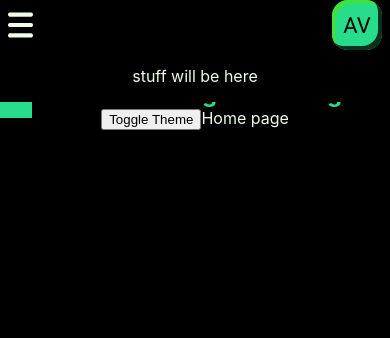
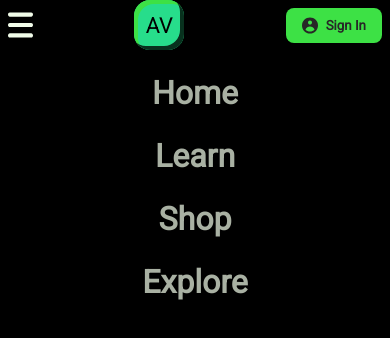
Before and after one commit to Maciej-Clanet/va_frontend_classroom, a React (Create React App) app: page / in a window 390 px wide. Both pictures are taken after a click on the icon 20 px from the left and 25 px from the top of the page. Shown: the top 338 px of the page. Built offline with nearby package versions, Linux system fonts and the light colour scheme.

Commit message:
Mobile header component s

```diff
--- a/src/Components/MobileHeader/MobileHeader.css
+++ b/src/Components/MobileHeader/MobileHeader.css
@@ -1,6 +1,7 @@
 .mobile-header{
     display: flex;
     justify-content: space-between;
+    align-items: center;
     padding: 0px 8px;
 }
 
--- a/src/Components/MobileHeader/MobileHeader.js
+++ b/src/Components/MobileHeader/MobileHeader.js
@@ -2,17 +2,25 @@ import "./MobileHeader.css"
 import Logo from "../Logo/Logo";
 import OpenMenuButton from "../OpenMenuButton/OpenMenuButton";
 import MobileMenu from "../MobileMenu/MobileMenu";
+import PrimaryIconButton from "../PrimaryIconButton/PrimaryIconButton";
+
+import { ReactComponent as UserIcon } from "../../Assets/Icons/UserIcon.svg"
+
 
 import { useState } from "react";
+import {useNavigate} from "react-router-dom"
 
-const MobileHeader = () =>{
+const MobileHeader = () => {
+    const navigate = useNavigate()
+
     const [isMenuOpen, setIsMenuOpen] = useState(false)
-    return(
+    return (
         <header className="mobile-header">
             <OpenMenuButton
                 action={() => setIsMenuOpen(!isMenuOpen)} />
-            <Logo/>
-            {isMenuOpen && <MobileMenu/>}
+            <Logo />
+            <PrimaryIconButton text="Sign In" icon={<UserIcon/>} onClick={() => navigate("/Login")} />
+            {isMenuOpen && <MobileMenu />}
         </header>
     )
 }
--- a/src/Components/MobileMenu/MobileMenu.css
+++ b/src/Components/MobileMenu/MobileMenu.css
@@ -1,6 +1,7 @@
 .mobile-menu{
     display: flex;
     flex-direction: column;
+    gap: 8px;
 
     background-color: var(--background-color);
     color: var(--text-color);
--- a/src/Components/MobileMenu/MobileMenu.js
+++ b/src/Components/MobileMenu/MobileMenu.js
@@ -1,9 +1,13 @@
 import "./MobileMenu.css"
+import MobileNavLink from "../MobileNavLink/MobileNavLink";
 
 const MobileMenu = () => {
     return(
         <div className="mobile-menu">
-            stuff will be here
+            <MobileNavLink text="Home" path="/"/>
+            <MobileNavLink text="Learn" path="/Learn"/>
+            <MobileNavLink text="Shop" path="/Shop"/>
+            <MobileNavLink text="Explore" path="/Explore"/>
         </div>
     )
 }
--- /dev/null
+++ b/src/Components/MobileNavLink/MobileNavLink.css
@@ -0,0 +1,13 @@
+.mobile-nav-link{
+    background: none;
+    border: none;
+    color: var(--text-color);
+    cursor: pointer;
+    /* border: 1px solid red; */
+    opacity: 0.7;
+    &:hover{
+        opacity: 1;
+        text-shadow: 1px 1px 2px rgba(0,0,0,0.5);
+        background-color: var(--accent-color);
+    }
+}
--- /dev/null
+++ b/src/Components/MobileNavLink/MobileNavLink.js
@@ -0,0 +1,10 @@
+import "./MobileNavLink.css"
+import {useNavigate} from "react-router-dom";
+
+const MobileNavLink = ({text, path}) => {
+    const navigate = useNavigate()
+
+    return <button className="mobile-nav-link" onClick={() => navigate(path)}><span className="text-headline">{text}</span></button>
+}
+
+export default MobileNavLink
--- /dev/null
+++ b/src/Components/PrimaryIconButton/PrimaryIconButton.css
@@ -0,0 +1,21 @@
+.primary-icon-button{
+    border: none;
+    border-radius: 8px;
+    background-color: var(--primary-color);
+    color: var(--on-primary-color);
+
+    display: flex;
+    align-items: center;
+    gap: 8px;
+    padding: 4px 16px;
+
+    cursor: pointer;
+
+    & svg{
+        fill: var(--on-primary-color);
+    }
+
+    &:hover{
+        filter: brightness(120%);
+    }
+}
--- /dev/null
+++ b/src/Components/PrimaryIconButton/PrimaryIconButton.js
@@ -0,0 +1,7 @@
+import "./PrimaryIconButton.css"
+
+const PrimaryIconButton = ({text, icon, onClick}) =>{
+    return <button className="primary-icon-button text-label prominent" onClick={onClick}>{icon}{text}</button>
+}
+
+export default PrimaryIconButton
```
